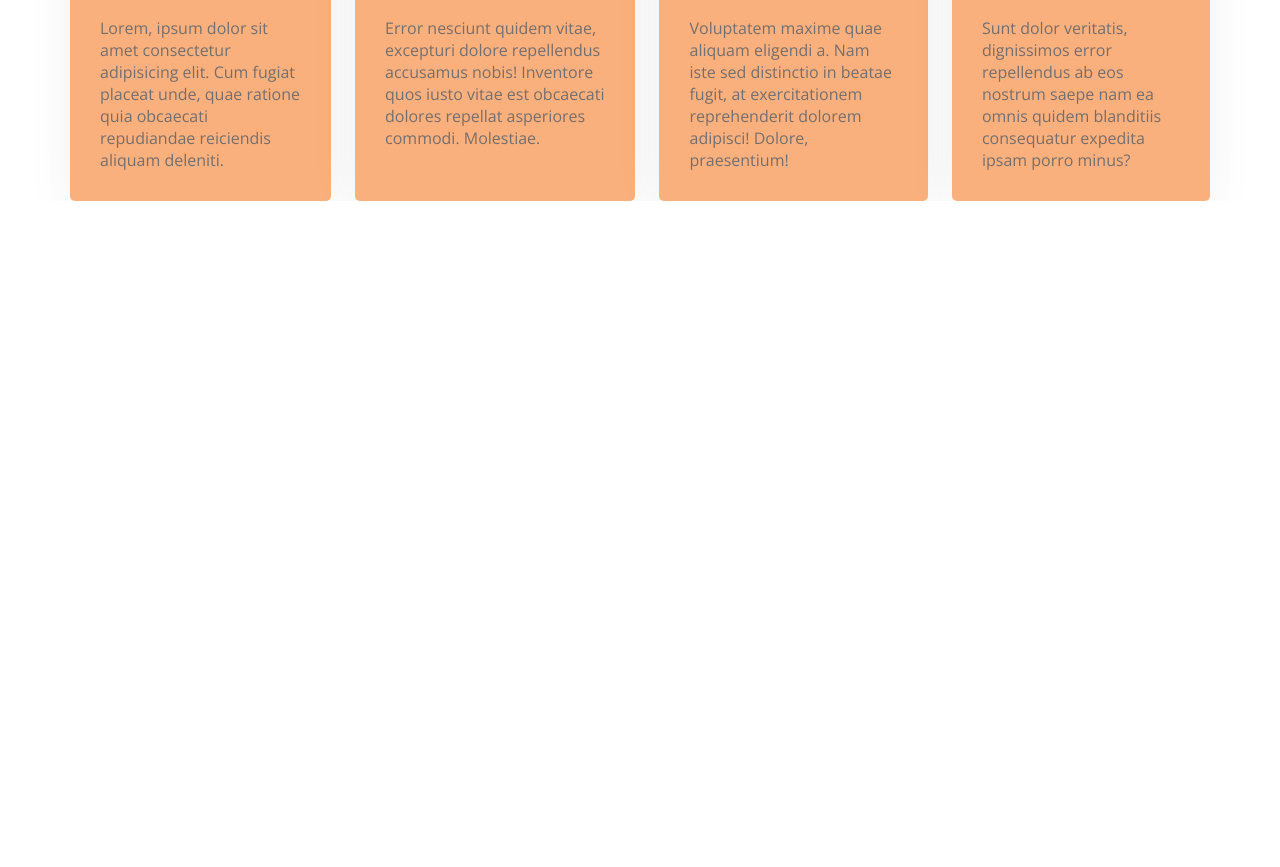
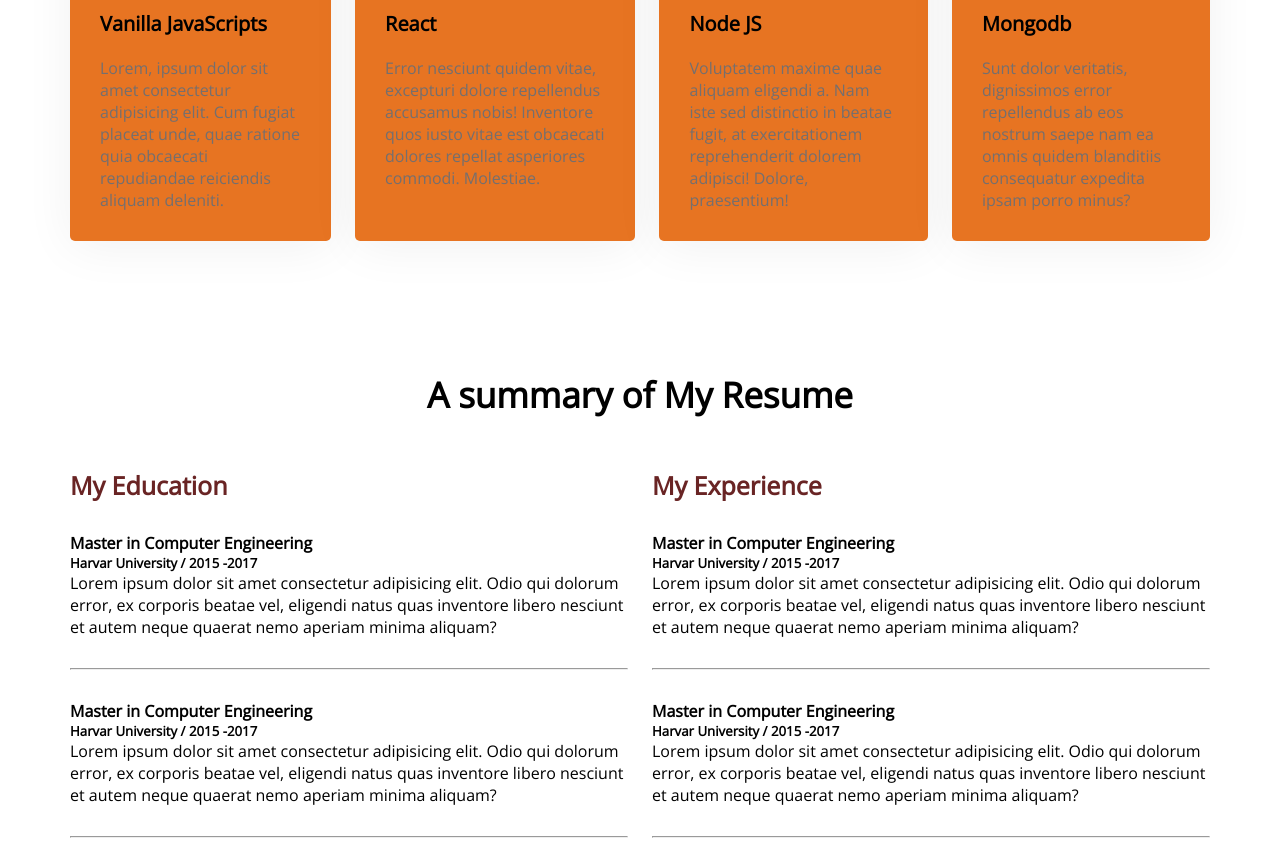
Before and after one commit to miftahujannat/developer-portfolio, a plain HTML site: page index.html in a window 1280 px wide. Shown: the part 1933-2800 px from the top of the page. Before the commit the page ends 2134 px from the top, so only its background shows below. Drawn offline with nearby package versions, Linux system fonts and the light colour scheme.

Commit message:
added haader

```diff
--- a/index.html
+++ b/index.html
@@ -85,6 +85,56 @@
                 </div>
             </div>
         </section>
+        <!-- Resume Section -->
+        <section class="Resume">
+            <h3 class="section-title">A summary of My Resume</h3>
+            <div class="resume-content">
+                <div>
+                    <h3 class="resume-title">My Education</h3>
+                    <div class="resume-items">
+                        <h4 class="title">Master in Computer Engineering</h4>
+                        <h5 class="sub-title">Harvar University / 2015 -2017</h5>
+                        <p class="description">Lorem ipsum dolor sit amet consectetur adipisicing elit. Odio qui dolorum error, ex corporis beatae vel, eligendi natus quas inventore libero nesciunt et autem neque quaerat nemo aperiam minima aliquam?</p>
+                    </div>
+                    <hr>
+                    <div class="resume-items">
+                        <h4 class="title">Master in Computer Engineering</h4>
+                        <h5 class="sub-title">Harvar University / 2015 -2017</h5>
+                        <p class="description">Lorem ipsum dolor sit amet consectetur adipisicing elit. Odio qui dolorum error, ex corporis beatae vel, eligendi natus quas inventore libero nesciunt et autem neque quaerat nemo aperiam minima aliquam?</p>
+                    </div>
+                    <hr>
+                    <div class="resume-items">
+                        <h4 class="title">Master in Computer Engineering</h4>
+                        <h5 class="sub-title">Harvar University / 2015 -2017</h5>
+                        <p class="description">Lorem ipsum dolor sit amet consectetur adipisicing elit. Odio qui dolorum error, ex corporis beatae vel, eligendi natus quas inventore libero nesciunt et autem neque quaerat nemo aperiam minima aliquam?</p>
+                    </div>
+                </div>
+                <div>
+                    <h3 class="resume-title">My Experience</h3>
+                    <div class="resume-items">
+                        <h4 class="title">Master in Computer Engineering</h4>
+                        <h5 class="sub-title">Harvar University / 2015 -2017</h5>
+                        <p class="description">Lorem ipsum dolor sit amet consectetur adipisicing elit. Odio qui dolorum error, ex corporis beatae vel, eligendi natus quas inventore libero nesciunt et autem neque quaerat nemo aperiam minima aliquam?</p>
+                    </div>
+                    <hr>
+                    <div class="resume-items">
+                        <h4 class="title">Master in Computer Engineering</h4>
+                        <h5 class="sub-title">Harvar University / 2015 -2017</h5>
+                        <p class="description">Lorem ipsum dolor sit amet consectetur adipisicing elit. Odio qui dolorum error, ex corporis beatae vel, eligendi natus quas inventore libero nesciunt et autem neque quaerat nemo aperiam minima aliquam?</p>
+                    </div>
+                    <hr>
+                    <div class="resume-items">
+                        <h4 class="title">Master in Computer Engineering</h4>
+                        <h5 class="sub-title">Harvar University / 2015 -2017</h5>
+                        <p class="description">Lorem ipsum dolor sit amet consectetur adipisicing elit. Odio qui dolorum error, ex corporis beatae vel, eligendi natus quas inventore libero nesciunt et autem neque quaerat nemo aperiam minima aliquam?</p>
+                    </div>
+                </div>
+            </div>
+            <div class="resume-button">
+                <button class="btn-primary">Download CV</button>
+            </div>
+
+        </section>
     </main>
     <footer>
 
--- a/styles/portfolio.css
+++ b/styles/portfolio.css
@@ -10,11 +10,12 @@
     padding: 18px 35px;
     height: 64px;
     border-radius: 5px;
-    background-color:blue ;
+    background-color: #fa8d3f ;
 }
 .text-primary{
-    color: blue;
+    color:#f78e43 ;
 }
+
 
 
 /* header and navigition styles  */
@@ -74,7 +75,7 @@ main{
 /* about section style */
 .about{
     margin-top: 130px;
-    background: #fab07c;
+    background: #e78036;
     border-radius: 10px;
     padding: 130px 150px;
 }
@@ -82,7 +83,7 @@ main{
     text-align: center;
     font-size: 35px;
     font-weight: 700;
-    margin-bottom: 30px;
+    margin-bottom: 50px;
 }
 .section-description{
     color: #746f6f;
@@ -96,7 +97,7 @@ main{
 }
 .about .info-title{
     font-size: 20px;
-    color: #746f6f;;
+    color: #746f6f;
 }
 .info-description{
     font-weight: 700;
@@ -112,7 +113,7 @@ main{
     gap:24px;
 }
 .skill{
-    background: #fab07c;
+    background: #e77422;
     box-shadow: 0px 6px 50px rgba(0, 0, 0, 0.06);
     border-radius: 5px;
     padding: 30px;
@@ -126,3 +127,35 @@ main{
 .skill-description{
     color: #746f6f;
 }
+
+.Resume{
+    margin-top: 130px;
+}
+/* Resume-Stylrs */
+.resume-content{
+    display: flex;
+    gap: 24px;
+}
+.resume-items{
+    margin-top: 30px;
+    margin-bottom: 30px;
+}
+.resume-title{
+    color: #692424;
+    font-weight: 700;
+    font-size: 25px;
+    margin-bottom: 10px;
+}
+.resume-sub-title{
+    color: #746f6f;
+    font-weight: 600;
+    font-size: 20px;
+    margin-bottom: 20px;
+}
+.resume-info-description{
+    color: #746f6f;
+}
+.resume-button{
+    margin-top: 50px;
+    text-align: center;
+}
```
